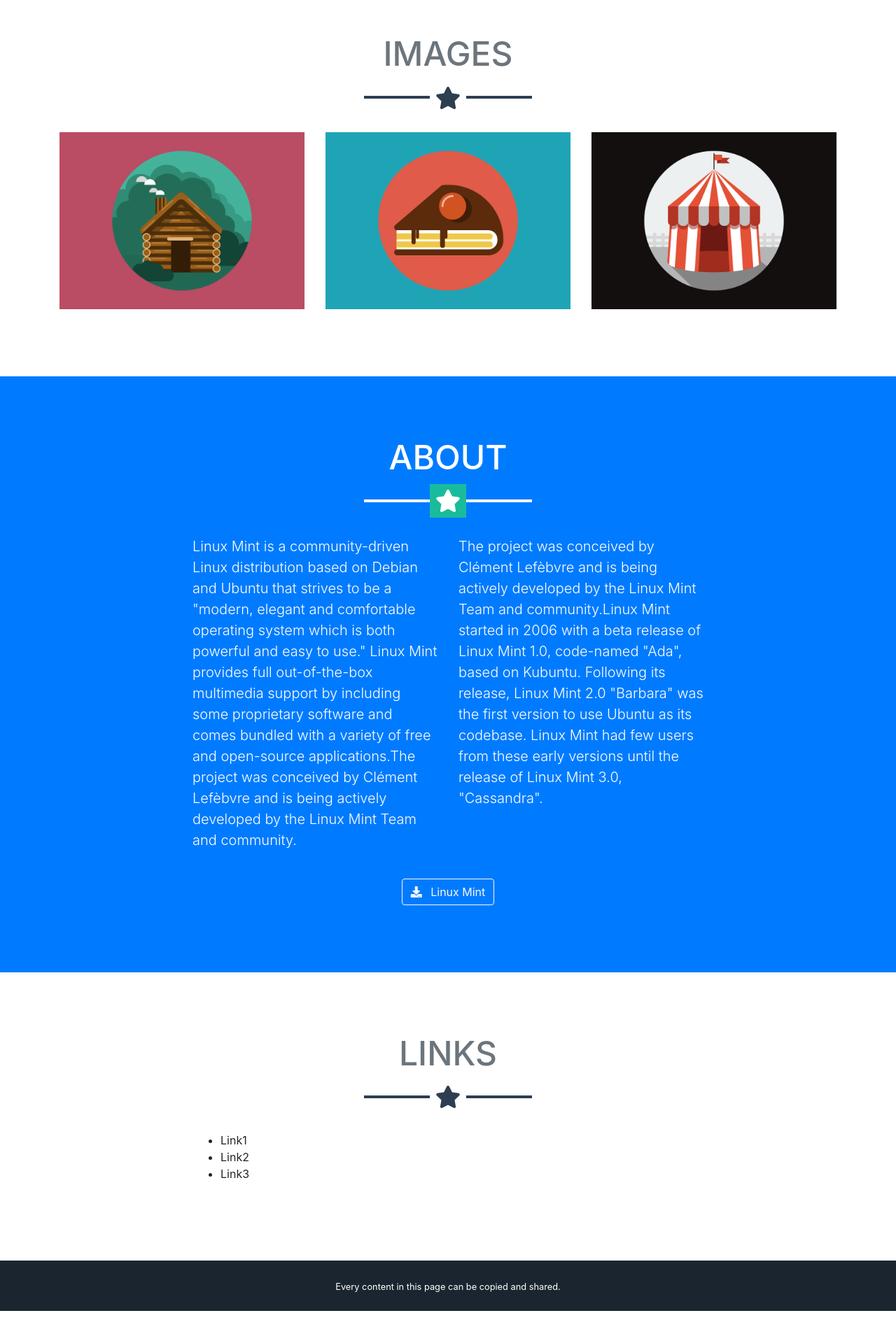
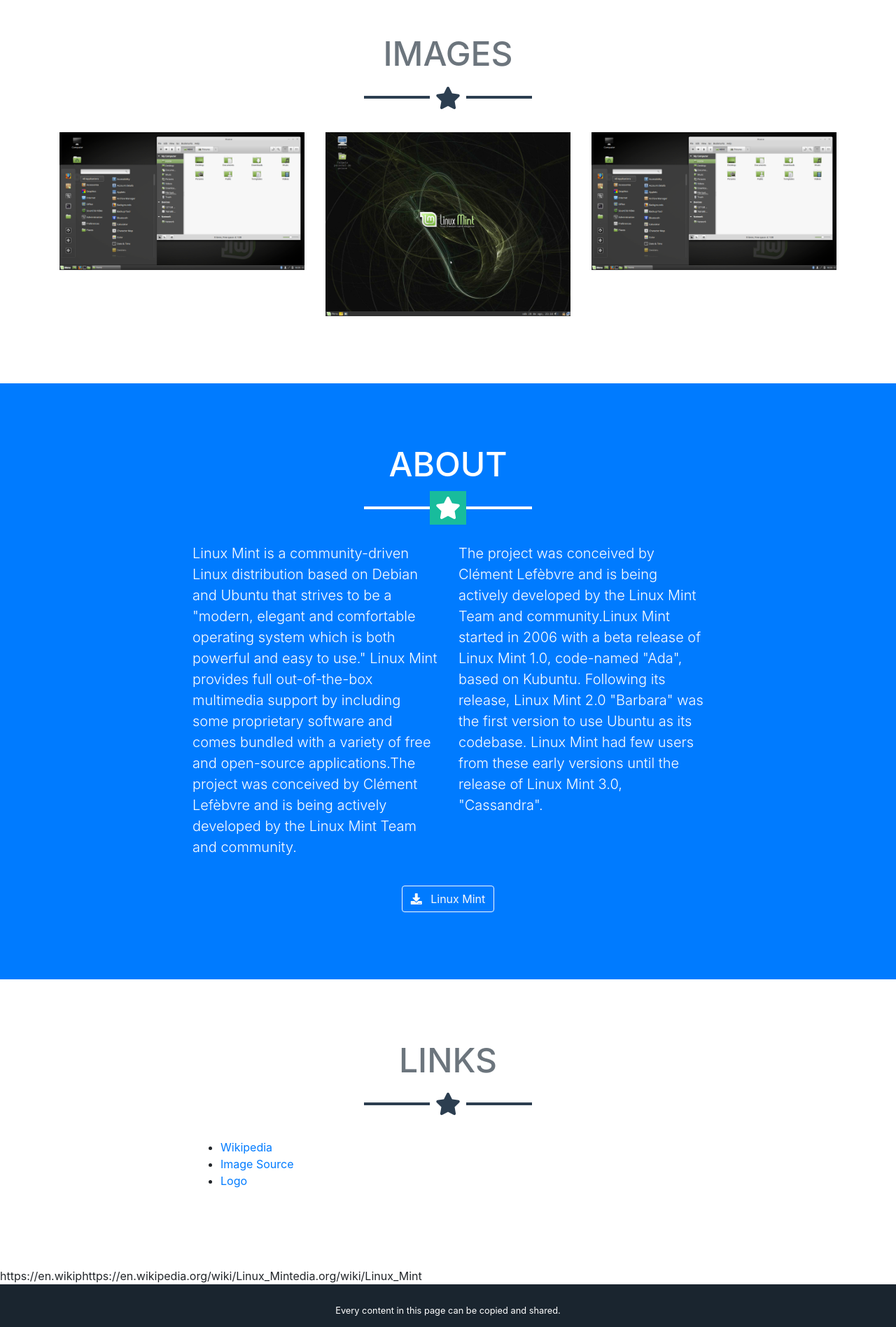
Before and after one commit to FOSSersVAST/fossweb, a website with bundled scripts: page Linux-Mint.html in a window 1280 px wide. Shown: the part 800-2697 px from the top of the page at 70% size. Before the commit the page ends 2674 px from the top, so only its background shows below. Built offline with nearby package versions, Linux system fonts and the light colour scheme.

Commit message:
Edit Linux-Mint file

```diff
--- a/Linux-Mint.html
+++ b/Linux-Mint.html
@@ -75,7 +75,7 @@
                   <i class="fas fa-search-plus fa-3x"></i>
                 </div>
               </div>
-              <img class="img-fluid" src="img/portfolio/cabin.png" alt="">
+              <img class="img-fluid" src="img/portfolio/18.3.png" alt="">
             </a>
           </div>
           <div class="col-md-6 col-lg-4">
@@ -85,7 +85,7 @@
                   <i class="fas fa-search-plus fa-3x"></i>
                 </div>
               </div>
-              <img class="img-fluid" src="img/portfolio/cake.png" alt="">
+              <img class="img-fluid" src="img/portfolio/gnome.png" alt="">
             </a>
           </div>
           <div class="col-md-6 col-lg-4">
@@ -95,7 +95,7 @@
                   <i class="fas fa-search-plus fa-3x"></i>
                 </div>
               </div>
-              <img class="img-fluid" src="img/portfolio/circus.png" alt="">
+              <img class="img-fluid" src="img/portfolio/18.3.png" alt="">
             </a>
           </div>
         </div>
@@ -133,9 +133,9 @@
           <div class="col-lg-8 mx-auto">
             <!-- To configure the links form email address, go to mail/links_me.php and update the email address in the PHP file on line 19. -->
  <ul>
-  <li>Link1</li>
-  <li>Link2</li>
-  <li>Link3</li>
+  <li><a href="https://en.wikipedia.org/wiki/Linux_Mint">Wikipedia </a> </li>
+  <li><a href="https://ml.wikipedia.org/wiki/%E0%B4%AA%E0%B5%8D%E0%B4%B0%E0%B4%AE%E0%B4%BE%E0%B4%A3%E0%B4%82:Linux_Mint_7_Gloria_GNOME.png">Image Source </a></li>
+  <li><a href="https://commons.wikimedia.org/wiki/File:Linux_Mint_logo_without_wordmark.svg">Logo</a></li>
 </ul>
             <!-- The form should work on most web servers, but if the form is not working you may need to configure your web server differently. -->
               </div>
@@ -145,7 +145,7 @@
       </div>
     </section>
 
-    <!-- Footer -->
+    <!-- Footer -->https://en.wikiphttps://en.wikipedia.org/wiki/Linux_Mintedia.org/wiki/Linux_Mint
 
     <div class="copyright py-4 text-center text-white">
       <div class="container">
```
Also changed, not shown: img/portfolio/18.3.png (added), img/portfolio/gnome.png (added).
